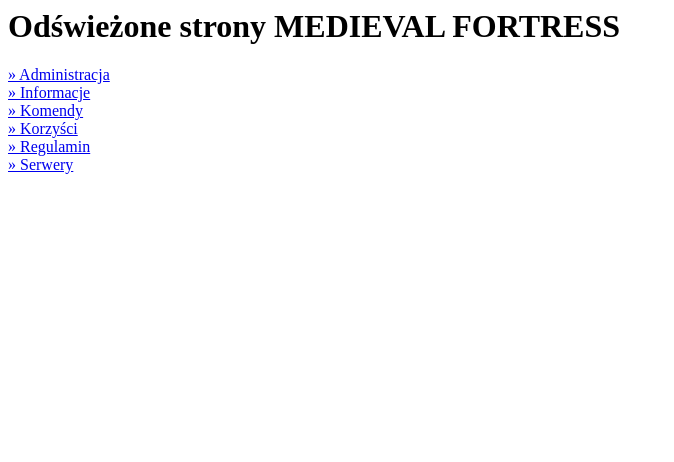
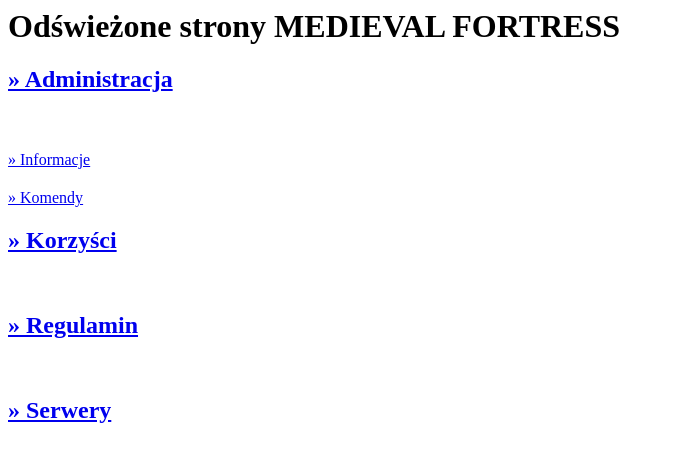
Before and after one commit to MedievalFortress/odswiezone-strony-medi, a plain HTML site: page index.html in a window 1280 px wide. Shown: the whole page, without its empty margins (0-674 px from the left). Drawn offline with Linux system fonts and the light colour scheme.

Commit message:
Update index.html

```diff
--- a/index.html
+++ b/index.html
@@ -1,8 +1,8 @@
 <h1>Odświeżone strony MEDIEVAL FORTRESS</h1>
 
-<a href="http://medievalfortress.github.io/odswiezone-strony-medi/admini.html">» Administracja</a><br/>
-<a href="http://medievalfortress.github.io/odswiezone-strony-medi/informacje.html">» Informacje</a><br/>
-<a href="http://medievalfortress.github.io/odswiezone-strony-medi/komendy.html">» Komendy</a><br/>
-<a href="http://medievalfortress.github.io/odswiezone-strony-medi/korzysci.html">» Korzyści</a><br/>
-<a href="http://medievalfortress.github.io/odswiezone-strony-medi/regulamin.html">» Regulamin</a><br/>
-<a href="http://medievalfortress.github.io/odswiezone-strony-medi/serwery.html">» Serwery</a>
+<h2><a href="http://medievalfortress.github.io/odswiezone-strony-medi/admini.html">» Administracja</a></h2><br/>
+<h2></h2><a href="http://medievalfortress.github.io/odswiezone-strony-medi/informacje.html">» Informacje</a></h2><br/>
+<h2></h2><a href="http://medievalfortress.github.io/odswiezone-strony-medi/komendy.html">» Komendy</a></h2><br/>
+<h2><a href="http://medievalfortress.github.io/odswiezone-strony-medi/korzysci.html">» Korzyści</a></h2><br/>
+<h2><a href="http://medievalfortress.github.io/odswiezone-strony-medi/regulamin.html">» Regulamin</a></h2><br/>
+<h2><a href="http://medievalfortress.github.io/odswiezone-strony-medi/serwery.html">» Serwery</a></h2>
```
